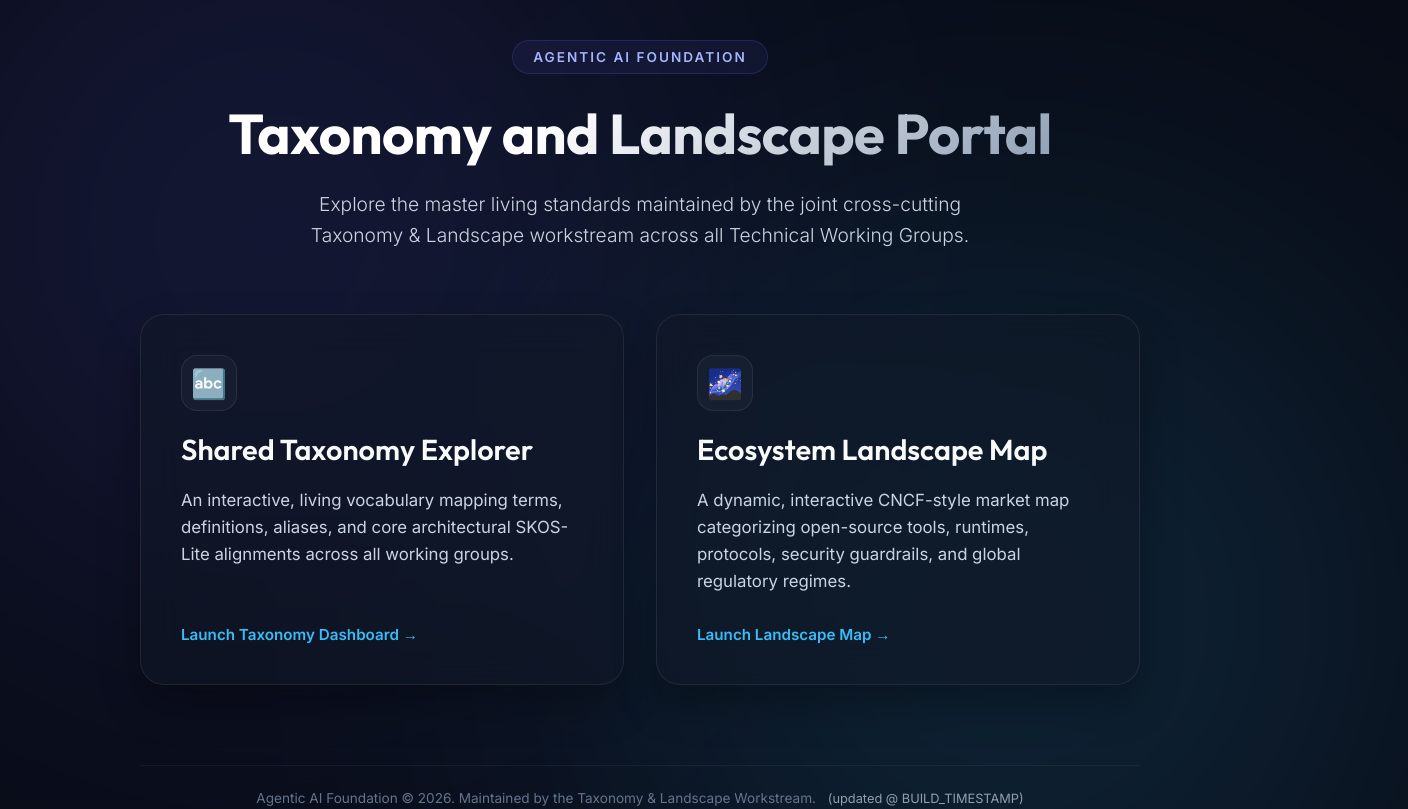
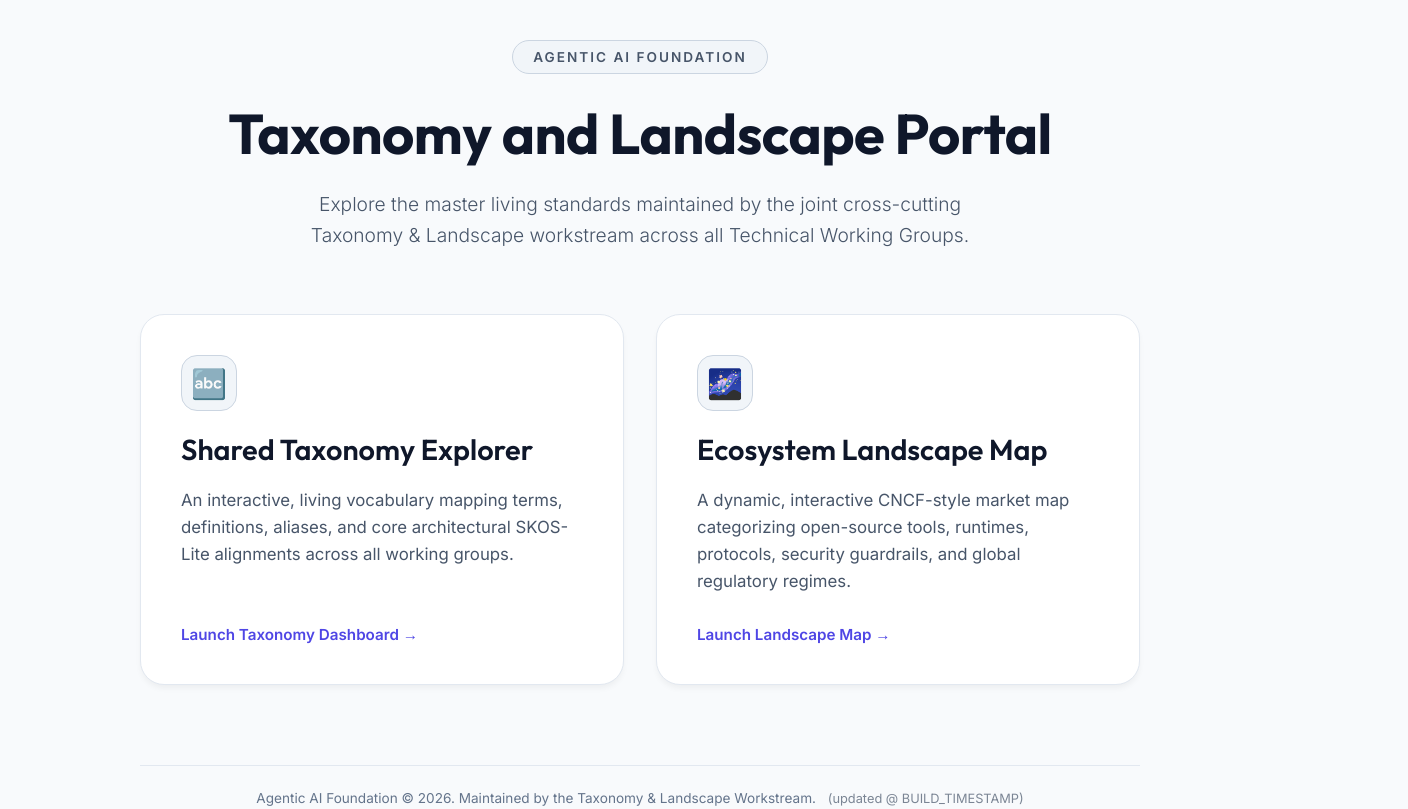
Before and after one commit to aaif/ws-taxonomy-landscape, a plain HTML site: page index.html in a window 1280 px wide. Shown: the top 809 px of the page, 1408 px wide, since content can reach past the window. Drawn offline with Linux system fonts and the light colour scheme.

Commit message:
updated index.html

```diff
--- a/index.html
+++ b/index.html
@@ -13,17 +13,17 @@
 
   <style>
     :root {
-      --bg-main: #080b16;
-      --bg-surface: rgba(17, 24, 39, 0.55);
-      --bg-hover: rgba(28, 37, 60, 0.7);
-      --border-color: rgba(255, 255, 255, 0.08);
-      --border-hover: rgba(99, 102, 241, 0.45);
+      --bg-main: #f8fafc;
+      --bg-surface: #ffffff;
+      --bg-hover: #ffffff;
+      --border-color: #e2e8f0;
+      --border-hover: #6366f1;
 
-      --text-primary: #f8fafc;
-      --text-secondary: #cbd5e1;
+      --text-primary: #0f172a;
+      --text-secondary: #475569;
       --text-muted: #64748b;
-      --accent-primary: #6366f1;
-      --accent-secondary: #38bdf8;
+      --accent-primary: #4f46e5;
+      --accent-secondary: #0284c7;
 
       --font-heading: 'Outfit', sans-serif;
       --font-body: 'Inter', sans-serif;
@@ -46,15 +46,8 @@
 
     /* Ambient Subtle Backgrounds */
     .bg-glow {
-      position: absolute;
-      width: 800px; height: 800px;
-      border-radius: 50%;
-      filter: blur(180px);
-      pointer-events: none;
-      z-index: 1; opacity: 0.15;
+      display: none;
     }
-    .glow-1 { background: var(--accent-primary); top: -20%; left: -10%; }
-    .glow-2 { background: var(--accent-secondary); bottom: -20%; right: -10%; }
 
     .portal-container {
       position: relative;
@@ -66,9 +59,9 @@
 
     .badge {
       display: inline-block;
-      background: rgba(99, 102, 241, 0.08);
-      border: 1px solid rgba(99, 102, 241, 0.2);
-      color: #a5b4fc;
+      background: #f1f5f9;
+      border: 1px solid #cbd5e1;
+      color: #475569;
       font-size: 0.85rem; font-weight: 600;
       text-transform: uppercase; letter-spacing: 2px;
       padding: 8px 20px; border-radius: 100px;
@@ -79,9 +72,7 @@
       font-family: var(--font-heading);
       font-size: 3.5rem; font-weight: 700;
       letter-spacing: -0.5px;
-      background: linear-gradient(135deg, #ffffff 40%, #94a3b8 90%);
-      -webkit-background-clip: text;
-      -webkit-text-fill-color: transparent;
+      color: #0f172a;
       margin-bottom: 20px;
     }
 
@@ -101,7 +92,6 @@
 
     .portal-card {
       background: var(--bg-surface);
-      backdrop-filter: blur(20px); -webkit-backdrop-filter: blur(20px);
       border: 1px solid var(--border-color);
       border-radius: 24px;
       padding: 40px;
@@ -109,7 +99,7 @@
       text-decoration: none; color: inherit;
       transition: all 0.4s cubic-bezier(0.4, 0, 0.2, 1);
       position: relative; overflow: hidden;
-      box-shadow: 0 20px 40px rgba(0,0,0,0.3);
+      box-shadow: 0 4px 6px -1px rgba(0,0,0,0.05);
     }
 
     .portal-card::before {
@@ -123,7 +113,7 @@
       transform: translateY(-6px);
       background: var(--bg-hover);
       border-color: var(--border-hover);
-      box-shadow: 0 30px 60px rgba(0,0,0,0.5), 0 0 30px rgba(99, 102, 241, 0.1);
+      box-shadow: 0 20px 35px -5px rgba(15, 23, 42, 0.12), 0 0 15px rgba(99, 102, 241, 0.05);
     }
 
     .portal-card:hover::before {
@@ -133,8 +123,8 @@
     .card-icon {
       width: 56px; height: 56px;
       border-radius: 16px;
-      background: rgba(255,255,255,0.03);
-      border: 1px solid rgba(255,255,255,0.08);
+      background: #f1f5f9;
+      border: 1px solid #cbd5e1;
       display: flex; align-items: center; justify-content: center;
       font-size: 1.8rem; color: var(--accent-secondary);
       transition: all 0.3s ease;
@@ -142,7 +132,7 @@
     .portal-card:hover .card-icon {
       background: var(--accent-primary);
       color: #ffffff;
-      box-shadow: 0 0 20px rgba(99, 102, 241, 0.4);
+      box-shadow: 0 4px 12px rgba(79, 70, 229, 0.3);
       border-color: transparent;
     }
 
@@ -159,20 +149,19 @@
 
     .card-link-text {
       font-size: 0.95rem; font-weight: 600;
-      color: var(--accent-secondary);
+      color: var(--accent-primary);
       display: flex; align-items: center; gap: 8px;
       margin-top: 10px;
     }
     .portal-card:hover .card-link-text {
       gap: 12px;
-      color: #ffffff;
     }
 
     footer {
       margin-top: 80px;
       color: var(--text-muted);
       font-size: 0.85rem;
-      border-top: 1px solid rgba(255,255,255,0.05);
+      border-top: 1px solid #e2e8f0;
       padding-top: 24px; width: 100%; text-align: center;
     }
 
```
